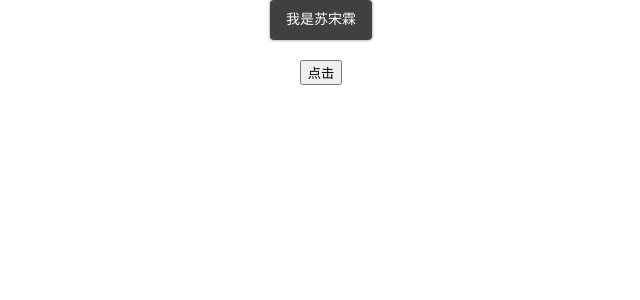
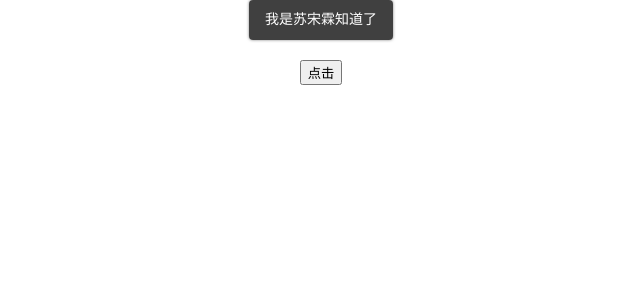
Before and after one commit to luoshushu/vue-Toast, a Vue app: page / in a window 1280 px wide. Both pictures are taken after a click on the button "点击". Shown: the top 300 px of the page, without its empty margins (319-959 px from the left). Built offline with nearby package versions, Linux system fonts and the light colour scheme.

Commit message:
点击关闭

```diff
--- a/src/components/Toast.vue
+++ b/src/components/Toast.vue
@@ -1,6 +1,10 @@
 <template>
   <div class="toast">
     <slot></slot>
+     <div class="line"></div>
+    <span class="close" v-if="closeButton" @click="onClickclose">
+          {{closeButton.text}}
+        </span>
   </div>
 </template>
 <script>
@@ -15,8 +19,19 @@ export default {
     // 关闭时间
     autoCloseDelay: {
       type: Number,
-      default: 5
-    }
+      default: 3
+    },
+       closeButton: {
+      type: Object,
+      default() {
+        return {
+          text: "关闭",
+          callback: (toast)=>{
+            toast.close()
+          }
+        };
+      }
+    },
   },
   mounted() {
     if (this.autoClose) {
@@ -29,6 +44,12 @@ export default {
     close() {
       this.$el.remove(); //删除
       this.$destroy(); //清除绑定的一些事件
+    },
+    onClickclose(){
+        this.close()
+        if (this.closeButton && typeof this.closeButton.callback === 'function') {
+          this.closeButton.callback()
+        }
     }
   }
 };
--- a/src/plugin/index.js
+++ b/src/plugin/index.js
@@ -4,7 +4,17 @@ export default {
   install(Vue,options){
     Vue.prototype.$toast = function(message){
       let Constructor = Vue.extend(Toast)
-      let toast = new Constructor()
+      let toast = new Constructor({
+        propsData:{
+          closeButton:{
+            text:'知道了',
+            callback(){
+              console.log('苏宋霖点击知道了');
+
+            }
+          }
+        }
+      })
       toast.$slots.default = [message]
       toast.$mount()
       document.body.appendChild(toast.$el)
```
